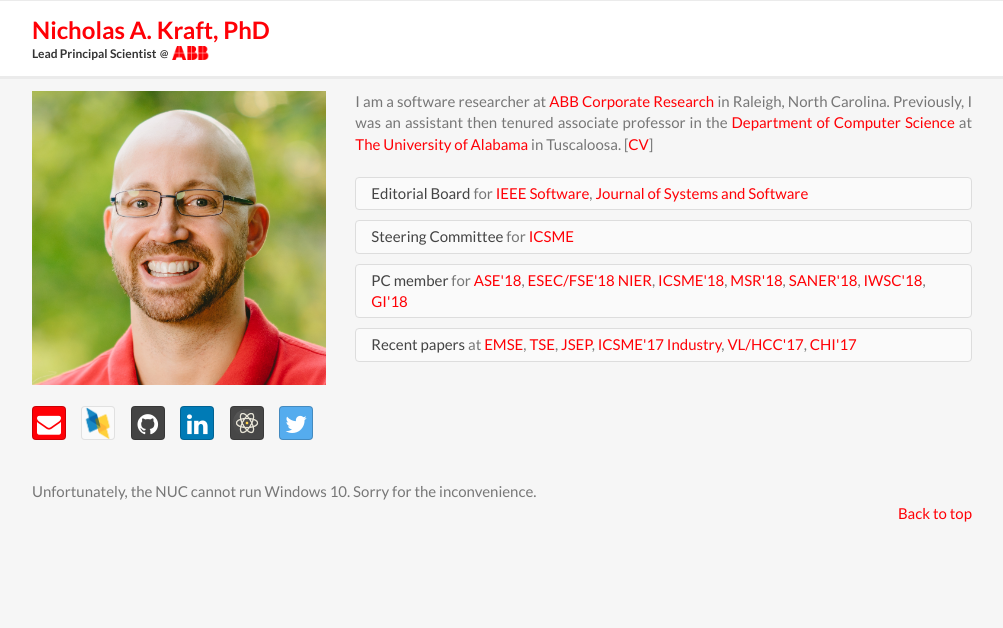
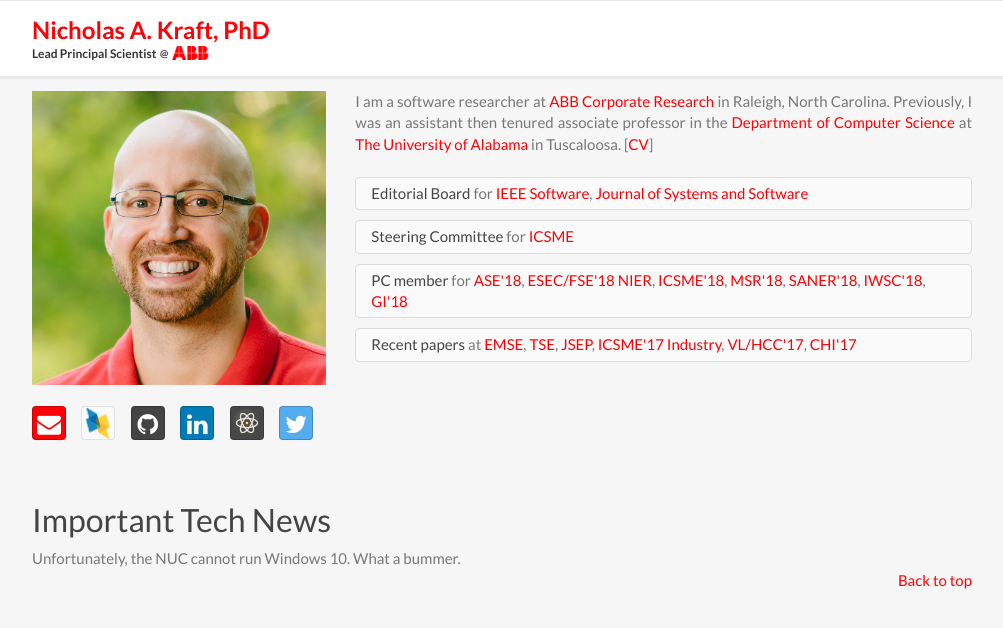
Before and after one commit to nkraft/nkraft.github.io, a Jekyll site: the page built from nuc.html, in a window 1280 px wide. Shown: the top 628 px of the page, without its empty margins (138-1141 px from the left). Built offline with Jekyll 4.4.1, drawn with Linux system fonts in a browser that asks for light colours; nearby versions of some CDN libraries.

Commit message:
Update nuc.html

```diff
--- a/nuc.html
+++ b/nuc.html
@@ -1,4 +1,5 @@
 ---
 layout: default
 ---
-Unfortunately, the NUC cannot run Windows 10. Sorry for the inconvenience.
+<h2>Important Tech News</h2>
+Unfortunately, the NUC cannot run Windows 10. What a bummer.
```
